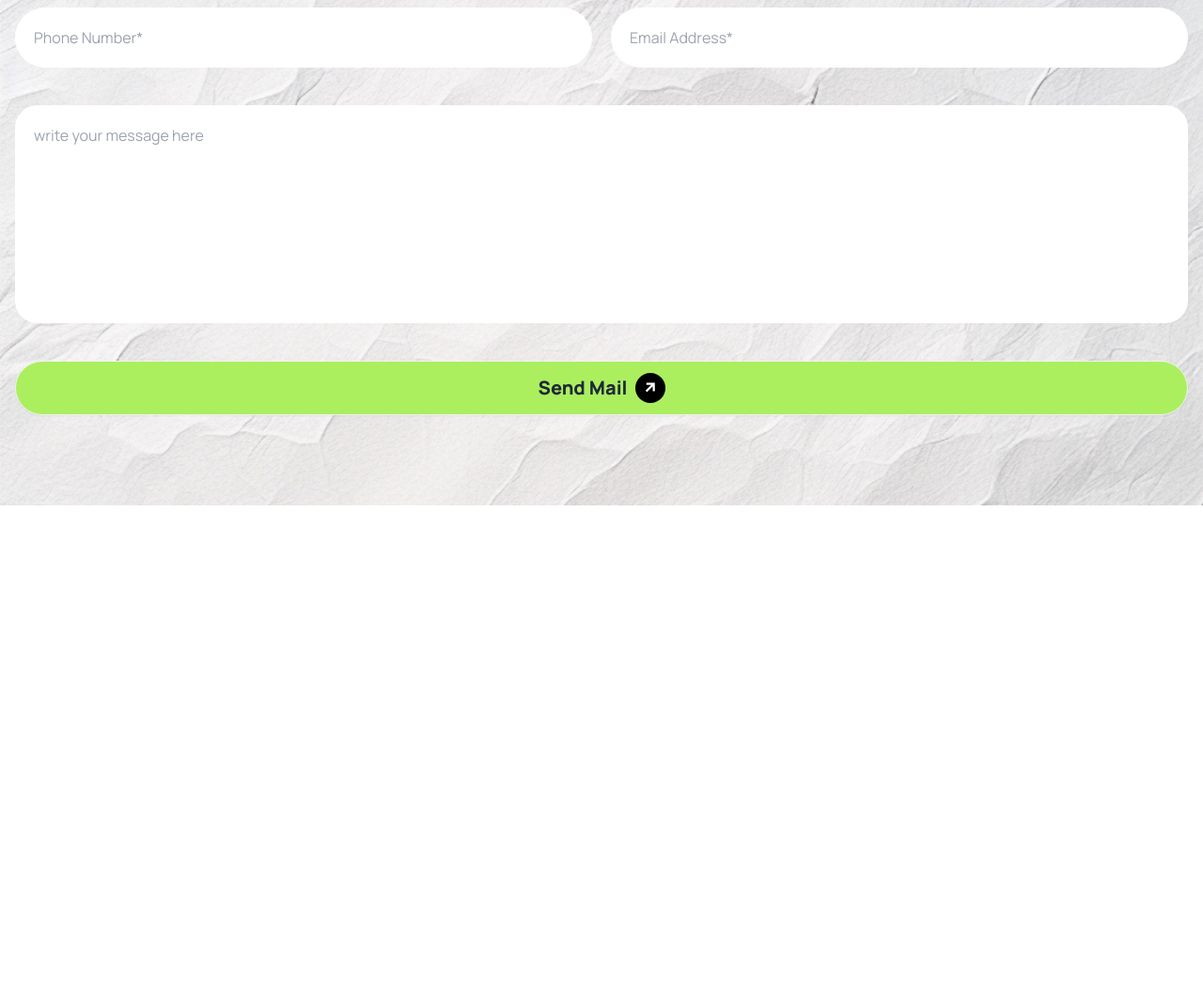
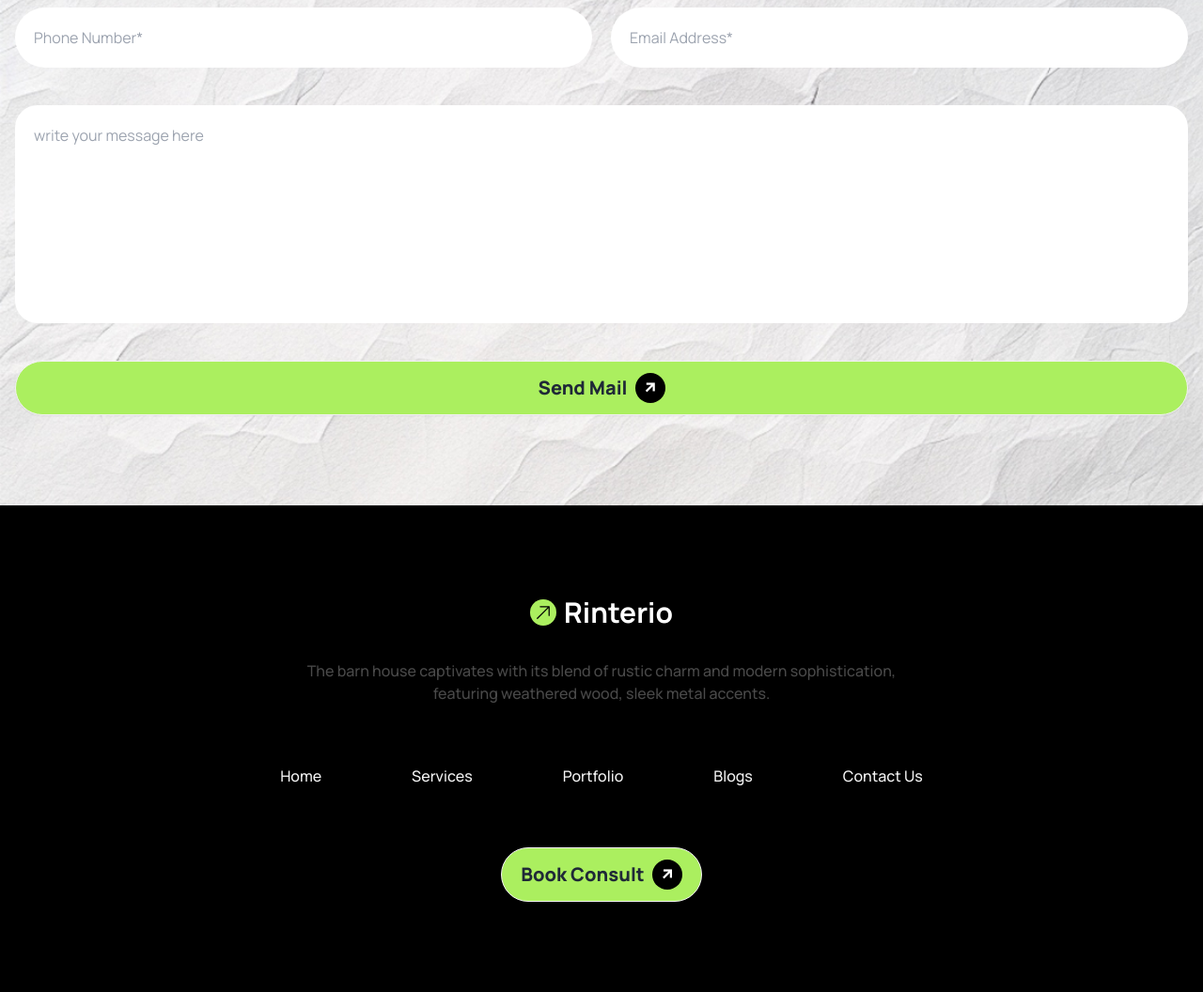
Before and after one commit to abdurrahmanmahmud5981/assignment-3-BH-10, a website: page index.html in a window 1280 px wide. Shown: the part 3378-4434 px from the top of the page at 94% size. Before the commit the page ends 3916 px from the top, so only its background shows below. Drawn offline with nearby package versions, Linux system fonts and the light colour scheme.

Commit message:
footer section design completed alhamdulillah

```diff
--- a/index.html
+++ b/index.html
@@ -395,7 +395,62 @@
          </section>
     </main>
     <!--  -->
-    <footer>
+    <footer class="bg-black text-white">
+      <section class="px-4 max-w-7xl container mx-auto py-24 flex flex-col justify-center items-center gap-16">
+        <div class="flex flex-col gap-8 items-center text-center">
+
+           <h2 class="text-3xl font-bold flex items-center gap-2">
+            <svg
+            xmlns="http://www.w3.org/2000/svg"
+            viewBox="0 0 24 24"
+            fill=""
+            class="size-7 bg-secondary rounded-full p-1"
+          >
+            <path
+              fill-rule="evenodd"
+              d="M8.25 3.75H19.5a.75.75 0 0 1 .75.75v11.25a.75.75 0 0 1-1.5 0V6.31L5.03 20.03a.75.75 0 0 1-1.06-1.06L17.69 5.25H8.25a.75.75 0 0 1 0-1.5Z"
+              clip-rule="evenodd"
+            />
+          </svg>
+            <span>Rinterio</span>
+          </h2>
+           <p class="text-base font-medium text-subTitle max-w-2xl">The barn house captivates with its blend of rustic charm and modern sophistication, featuring weathered wood, sleek metal accents.</p>
+
+         </div>
+         <!--  -->
+         <ul class="flex text-center flex-col sm:flex-row justify-center gap-6 md:gap-8 lg:gap-24">
+          <li>
+            <a class="transition text-primary font-medium hover:text-white/75" href="#"> Home </a>
+          </li>
+
+          <li>
+            <a class="transition text-primary font-medium hover:text-white/75" href="#"> Services </a>
+          </li>
+
+          <li>
+            <a class="transition text-primary font-medium hover:text-white/75" href="#"> Portfolio </a>
+          </li>
+
+          <li>
+            <a class="transition text-primary font-medium hover:text-white/75" href="#"> Blogs </a>
+          </li>
+
+          <li>
+            <a class="transition text-primary font-medium hover:text-white/75" href="#"> Contact Us </a>
+          </li>
+
+
+        </ul>
+         <!--  -->
+         <button
+         class="bg-secondary btn rounded-full h-auto min-h-0 flex justify-center items-center py-3 px-5 "
+       >
+         <a href="" class="text-xl font-extrabold">Book Consult </a>
+         <i
+           class="ri-arrow-right-up-line text-lg text-white bg-black rounded-full h-8 w-8 grid place-items-center"
+         ></i>
+       </button>
+      </section>
 
     </footer>
   </body>
```
Also changed, not shown: src/style.css.
